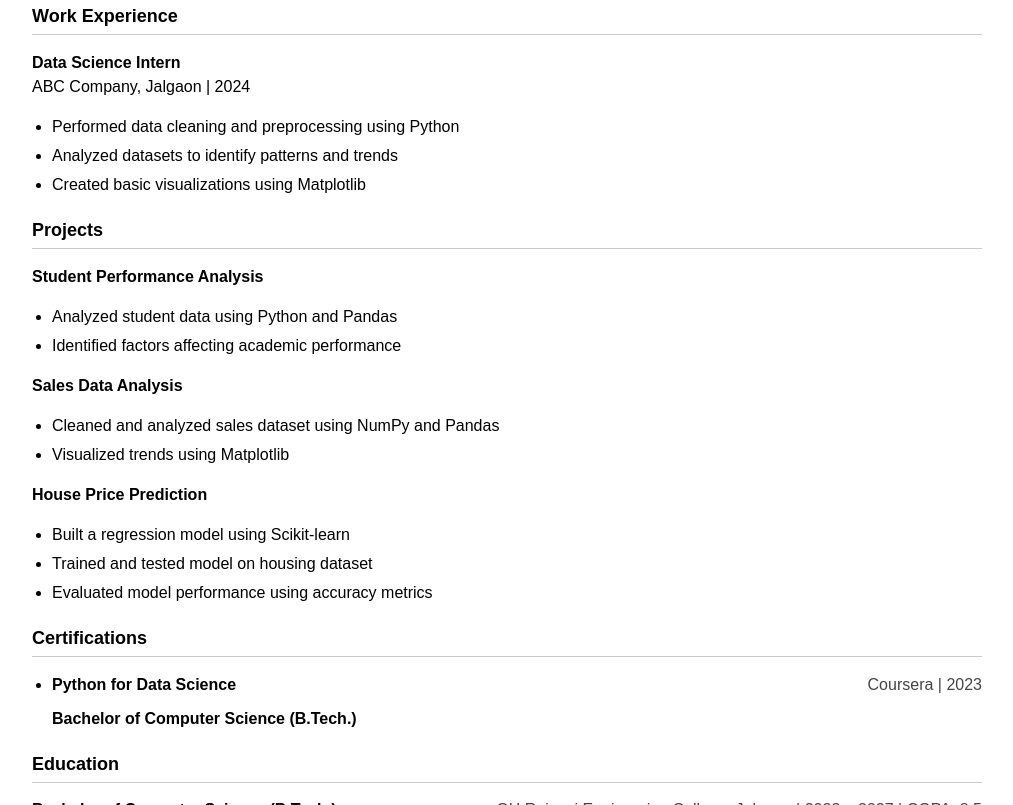
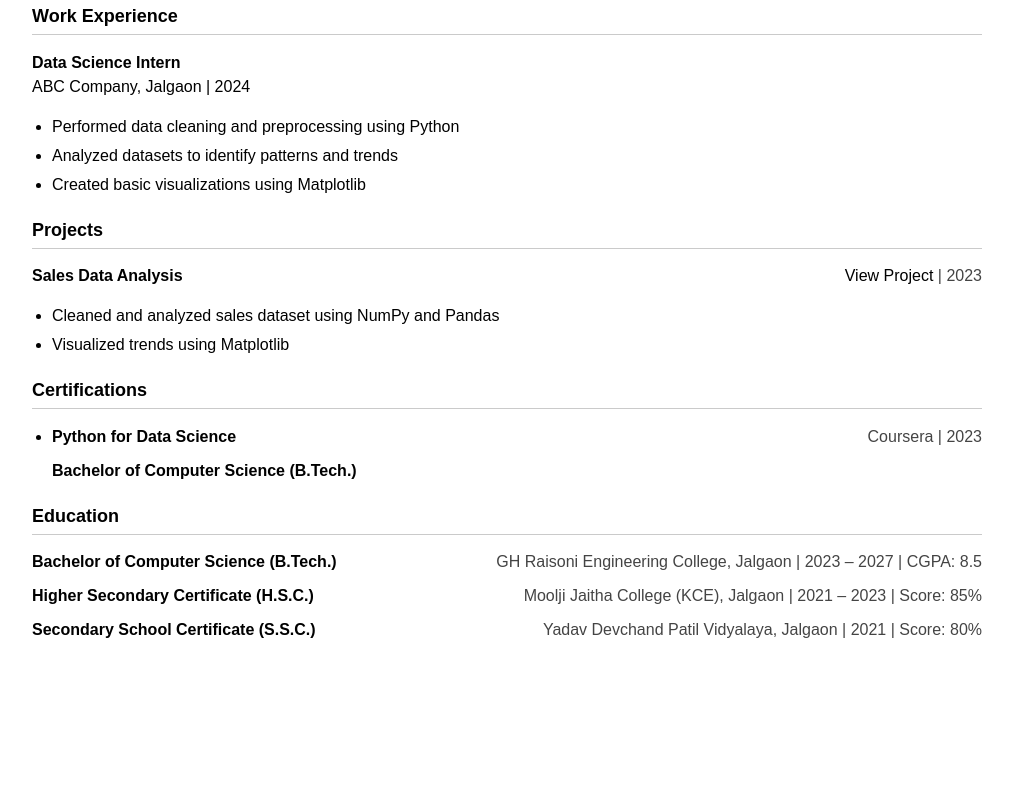
Before and after one commit to mspatil-jalgaon/mspatil-jalgaon.github.io, a plain HTML site: page index.html in a window 1280 px wide. Shown: the part 545-1350 px from the top of the page, without its empty margins (133-1146 px from the left). After the commit the page ends 1217 px from the top, so only its background shows below. Drawn offline with Linux system fonts and the light colour scheme.

Commit message:
Refactor index.html for improved structure and links

```diff
--- a/index.html
+++ b/index.html
@@ -53,6 +53,15 @@
             color: blue;
         }
 
+        .project-link {
+            text-decoration: none;
+            color: black;
+        }
+
+        .project-link:hover {
+            text-decoration: none;
+            color: blue;
+        }
 
         ul {
             padding-left: 20px;
@@ -92,7 +101,6 @@
                 margin: 0;
             }
         }
-
     </style>
 </head>
 
@@ -105,7 +113,8 @@
         <p class="contact">
             Email: <a href="mailto:mail.mukeshpatil@gmail.com">mail.mukeshpatil@gmail.com</a> |
             Phone: <a href="tel:+917276232675">+91 7276232675</a> | Location: Jalgaon, Maharashtra <br>
-            LinkedIn: <a href="https://www.linkedin.com/in/mukeshpatil2005/" target="_blank">linkedin.com/in/mukeshpatil2005</a> |
+            LinkedIn: <a href="https://www.linkedin.com/in/mukeshpatil2005/"
+                target="_blank">linkedin.com/in/mukeshpatil2005</a> |
             GitHub: <a href="https://github.com/mspatil-jalgaon" target="_blank">github.com/mspatil-jalgaon</a>
         </p>
 
@@ -142,23 +151,17 @@
         <!-- Projects -->
         <h2>Projects</h2>
 
-        <p><strong>Student Performance Analysis</strong></p>
-        <ul>
-            <li>Analyzed student data using Python and Pandas</li>
-            <li>Identified factors affecting academic performance</li>
-        </ul>
-
-        <p><strong>Sales Data Analysis</strong></p>
+        <div class="edu-row">
+            <strong>Sales Data Analysis</strong>
+            <span>
+                <a href="https://github.com/mspatil-jalgaon/Recipe-Finder" target="_blank" class="project-link">
+                    View Project
+                </a> | 2023
+            </span>
+        </div>
         <ul>
             <li>Cleaned and analyzed sales dataset using NumPy and Pandas</li>
             <li>Visualized trends using Matplotlib</li>
-        </ul>
-
-        <p><strong>House Price Prediction</strong></p>
-        <ul>
-            <li>Built a regression model using Scikit-learn</li>
-            <li>Trained and tested model on housing dataset</li>
-            <li>Evaluated model performance using accuracy metrics</li>
         </ul>
 
         <!-- Certifications -->
@@ -172,7 +175,7 @@
                     </span>
                 </div>
             </li>
-                        <strong>Bachelor of Computer Science (B.Tech.)</strong>
+            <strong>Bachelor of Computer Science (B.Tech.)</strong>
 
         </ul>
 
```
